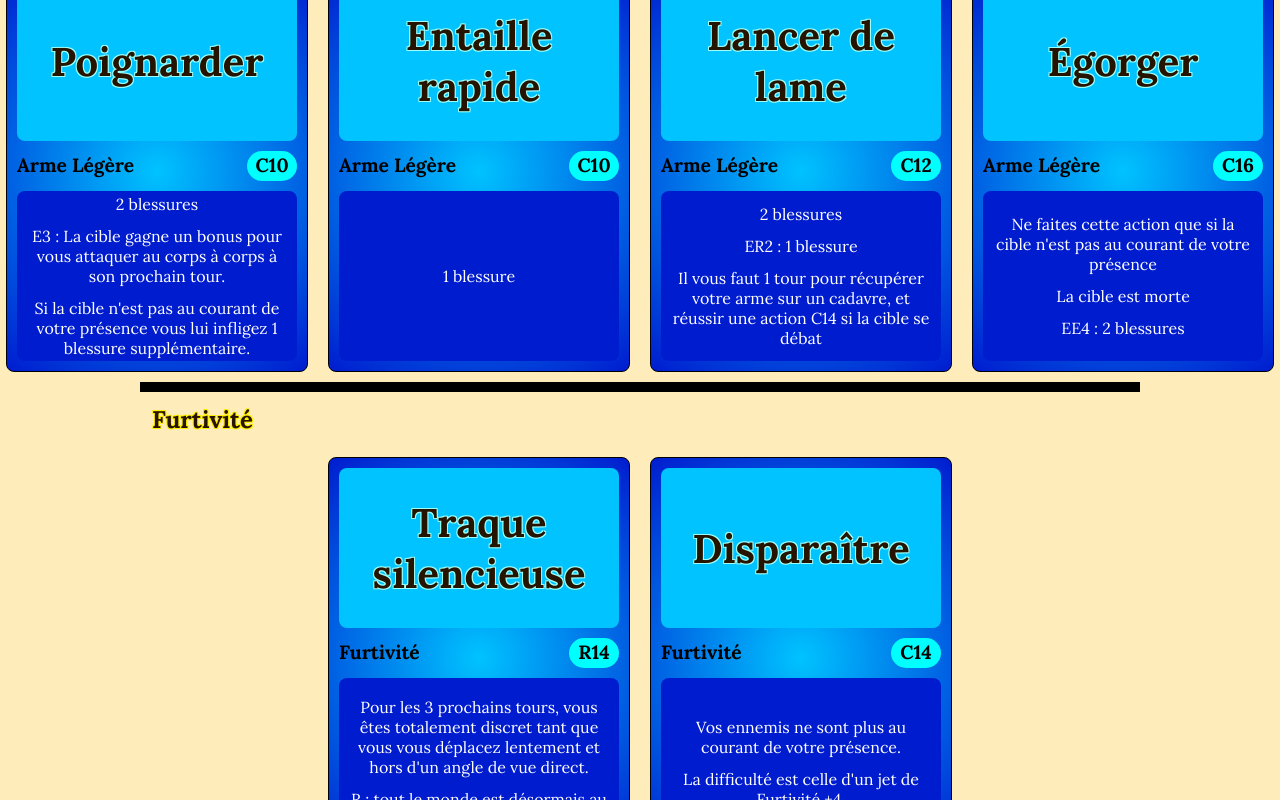
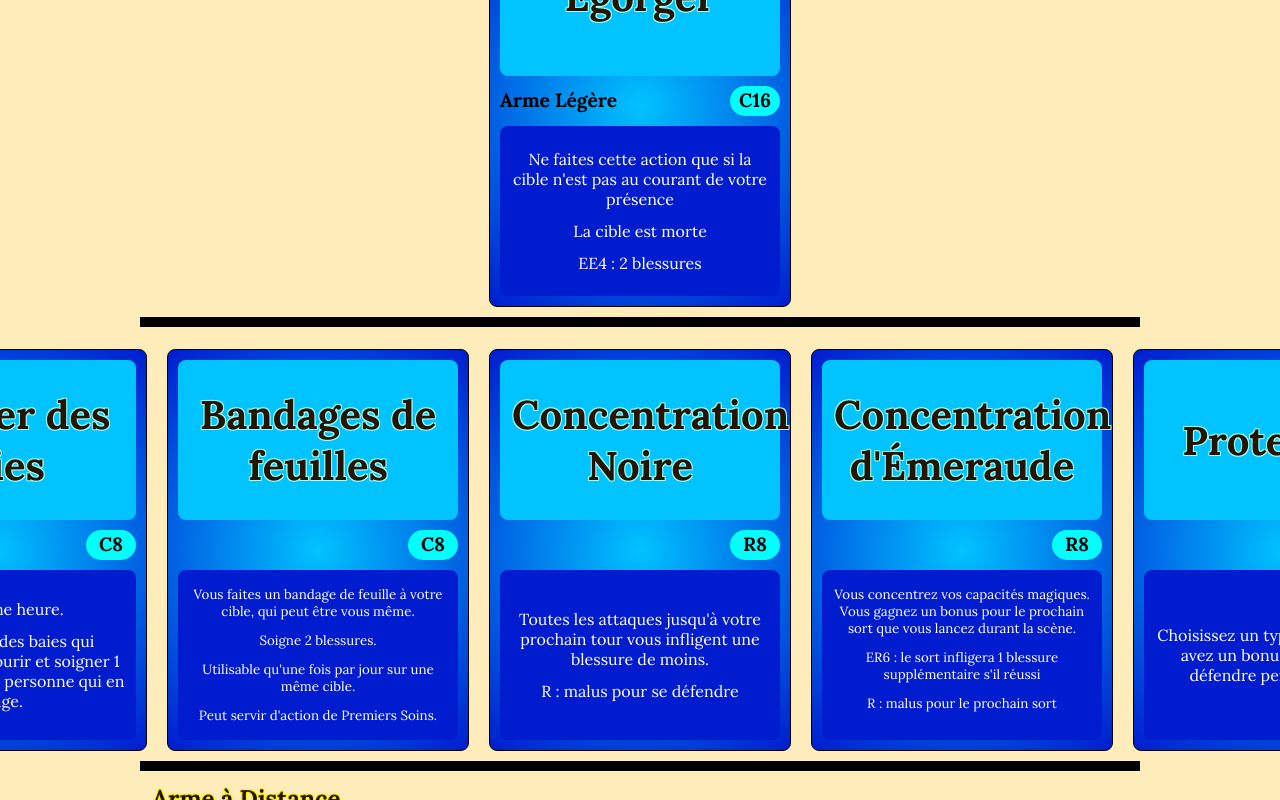
Before and after one commit to Sourdeval/Omnak, an Angular app: page /skills in a window 1280 px wide. Shown: the part 5200-6000 px from the top of the page. Built offline with nearby package versions, Linux system fonts and the light colour scheme.

Commit message:
[Way] v0.7

```diff
--- a/src/app/rules/rules.component.html
+++ b/src/app/rules/rules.component.html
@@ -196,7 +196,7 @@
 <h4>En Sang</h4>
 
 <h6>Lorsqu'une personne est "En Sang", elle subit une blessure à chaque fois qu'elle termine son tour. Pour enlever cet
-    état, il faut soit être la cible d'une action de Premier Soins (C12), soit être soignée d'une blessure (dans ce cas
+    état, il faut soit être la cible d'une action de Premiers Soins (C12), soit être soignée d'une blessure (dans ce cas
     vous n'être pas soigné de la blessure mais vous perdez l'état "En Sang").</h6>
 
 <h4>Empoisonné</h4>
--- a/src/app/way/ways.ts
+++ b/src/app/way/ways.ts
@@ -69,26 +69,26 @@ export let ways: Way[] = [
         equipment: "",
         skills: [
             { name: "Assommer", type: TypeSkill.ArmeContondante, difficulty: 'C18', effects: ["Assomme l'ennemi et lui inflige 2 blessures"] },
-            { name: "Fracasser", type: TypeSkill.ArmeContondante, difficulty: 'R8', effects: ["2 blessures", "R : tombe au sol"] },
+            { name: "Fracasser", type: TypeSkill.ArmeContondante, difficulty: 'R8', effects: ["2 blessures", "R : vous êtes déséquilibré et vous tombez au sol"] },
             { name: "Coup dans les Jambes", type: TypeSkill.ArmeContondante, difficulty: 'C12', effects: ['1 blessure', "La cible ne peut pas se déplacer pendant 2 tours", "ER4 : 1 blessure"] },
         ]
     },
     {
         id: "Cueilleur",
         name: "Cueilleur",
-        description: "",
+        description: "La Nation Verte excelle pour créer potions, des poisons et autres produits de la Nature. C'est pour cela que la première tâche des recrues de son armée est de récolter les ressources nécessaires.",
         asset: "Récolte Sauvage",
-        equipment: "",
+        equipment: "Serpe (arme légère)",
         skills: [
-            { name: "", type: TypeSkill.Aucun, difficulty: '', effects: [''] },
-            { name: "", type: TypeSkill.Aucun, difficulty: '', effects: [''] },
-            { name: "", type: TypeSkill.Aucun, difficulty: '', effects: [''] },
+            { name: "Entaille rapide", type: TypeSkill.ArmeLegere, difficulty: 'C10', effects: ['1 blessure'] },
+            { name: "Trouver des baies", type: TypeSkill.Aucun, difficulty: 'C8', effects: ['Prends une heure.', "Vous trouvez des baies qui permettent de nourir et soigner 1 blessure à chaque personne qui en mange."] },
+            { name: "Bandages de feuilles", type: TypeSkill.Aucun, difficulty: 'C8', effects: ['Vous faites un bandage de feuille à votre cible, qui peut être vous même.', "Soigne 2 blessures.", "Utilisable qu'une fois par jour sur une même cible.", "Peut servir d'action de Premiers Soins."] },
         ]
     },
     {
         id: "Chasseur",
         name: "Chasseur",
-        description: "",
+        description: "La Nation Verte utilise les armes à distance car elles donnent un avantage certain pour survivre en forêt. Les Chasseurs apprennent à traquer des proies et survivre dans une forêt pleine de prédateurs.",
         asset: "Déplacement Rapide en Forêt",
         equipment: "Arc et couteau",
         skills: [
@@ -195,7 +195,7 @@ export let ways: Way[] = [
         name: "Enfant du Poignard",
         description: "La Nation Sable choisi ses futurs Mages dès l'enfance. Ils sont entraînés à tuer très jeunes. On leur apprend que leur mission est plus importante que tout.",
         asset: "Obstiné",
-        equipment: "Poignard",
+        equipment: "Poignard (arme légère)",
         skills: [
             { name: "Entaille rapide", type: TypeSkill.ArmeLegere, difficulty: 'C10', effects: ['1 blessure'] },
             { name: "Lancer de lame", type: TypeSkill.ArmeLegere, difficulty: 'C12', effects: ['2 blessures', 'ER2 : 1 blessure', 'Il vous faut 1 tour pour récupérer votre arme sur un cadavre, et réussir une action C14 si la cible se débat'] },
@@ -222,8 +222,8 @@ export let ways: Way[] = [
         equipment: "",
         skills: [
             { name: "Concentration d'Émeraude", type: TypeSkill.Aucun, difficulty: 'R8', effects: ['Vous concentrez vos capacités magiques. Vous gagnez un bonus pour le prochain sort que vous lancez durant la scène.', "ER6 : le sort infligera 1 blessure supplémentaire s'il réussi", "R : malus pour le prochain sort", ''] },
+            { name: "Tapis de Pointes d'Émeraude", type: TypeSkill.MagieRoche, difficulty: 'C10', effects: ['Choisissez une zone, au début de votre prochain tour des pointes vertes y apparaissent. Les personnes voulant traverser cette zone subissent 2 blessures et En Sang. Dure toute la scène.'] },
             { name: "Protection", type: TypeSkill.Aucun, difficulty: 'C12', effects: ["Choisissez un type de Magie, vous avez un bonus pour vous en défendre pendant 2 tours"] },
-            { name: "", type: TypeSkill.MagieRoche, difficulty: '', effects: [''] },
         ]
     },
     {
@@ -306,8 +306,8 @@ export let ways: Way[] = [
         equipment: "",
         skills: [
             { name: "Dash", type: TypeSkill.Deplacement, difficulty: 'C11', effects: ['Déplacez vous de quelques mètres', 'Rejouez'] },
-            { name: "Pas en arrière", type: TypeSkill.Deplacement, difficulty: 'C14', effects: ["Vous pouvez faire cette action après une action d'attaque", "Déplacez vous de quelques mètres pour vous éloigner du combat"] },
-            { name: "", type: TypeSkill.Deplacement, difficulty: '', effects: [''] },
+            { name: "Pas en arrière", type: TypeSkill.Deplacement, difficulty: 'C14', effects: ["Vous pouvez faire cette action après une action d'attaque réussie", "Déplacez vous de quelques mètres pour vous éloigner du combat"] },
+            { name: "Charge et série de coups", type: TypeSkill.ArmeLegere, difficulty: 'R14', effects: ["Vous vous rapprochez rapidement de votre cible.", '3 blessures', "R : vous glissez et tombez au sol."] },
         ]
     },
 
```
